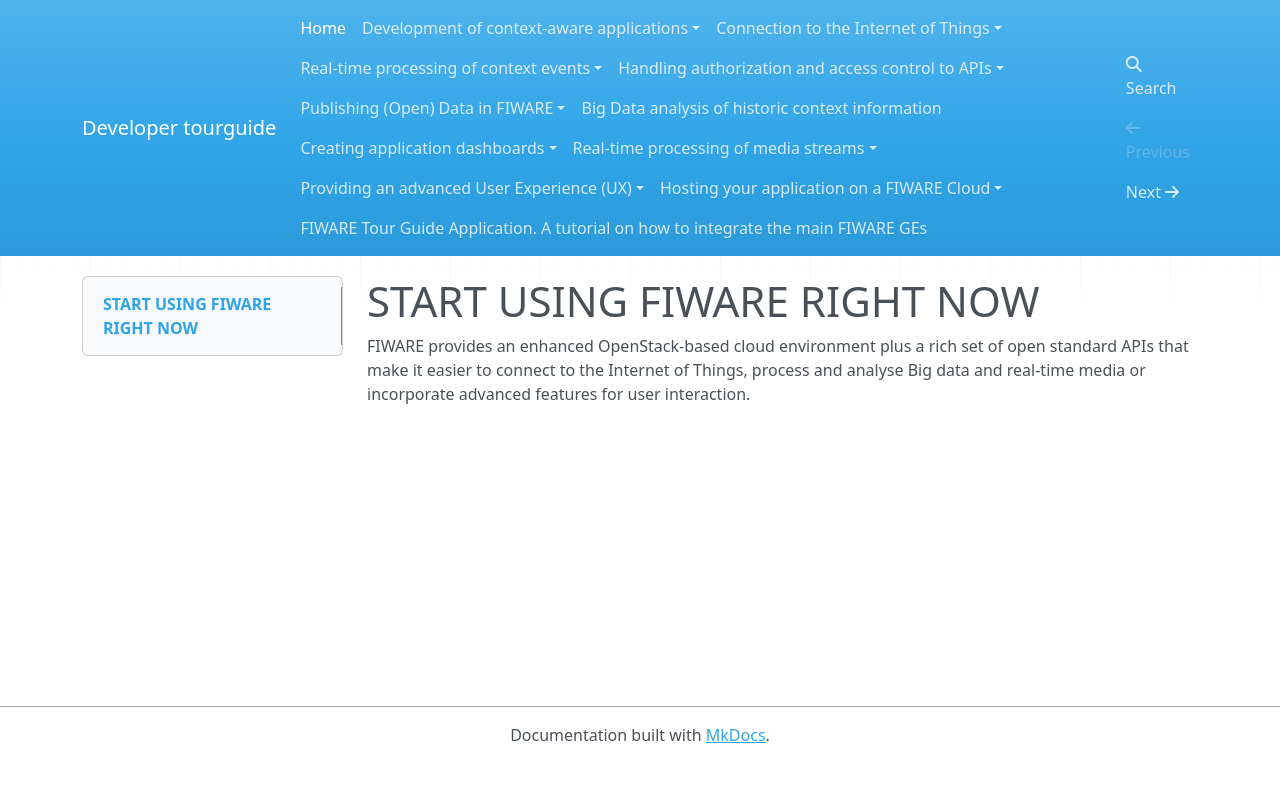
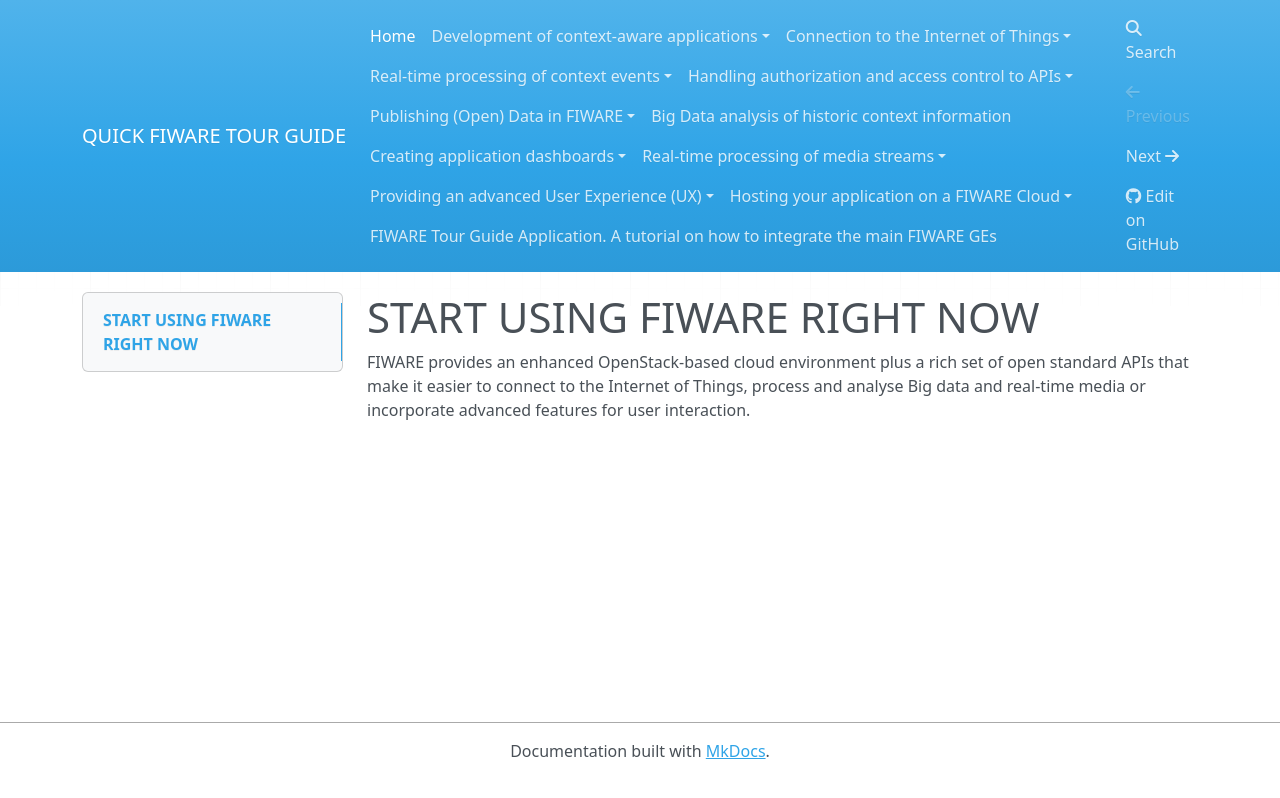
Before and after one commit to FIWARE-Ops/docs.TourGuide, an MkDocs documentation site: the page built from doc/index.md, in a window 1280 px wide. Shown: the top 798 px of the page. Built offline with MkDocs 1.6.1, drawn with Linux system fonts in a browser that asks for light colours; nearby versions of some CDN libraries; comment, search, counter and statistics services are not loaded; old or Windows-style settings are respelled for this version of MkDocs.

Commit message:
Updated site name, site description and repository url

```diff
--- a/mkdocs.yml
+++ b/mkdocs.yml
@@ -1,7 +1,8 @@
-site_name: Developer tourguide
-site_description: Developer tour guide test
+site_name: QUICK FIWARE TOUR GUIDE
+site_description: QUICK FIWARE TOUR GUIDE
 docs_dir: doc/
 extra_css: ["https://fiware.org/style/fiware_readthedocs.css"]
+repo_url: https://github.com/Fiware/docs.TourGuide
 pages:
   - Home: index.md
   - 'Development of context-aware applications':
```
